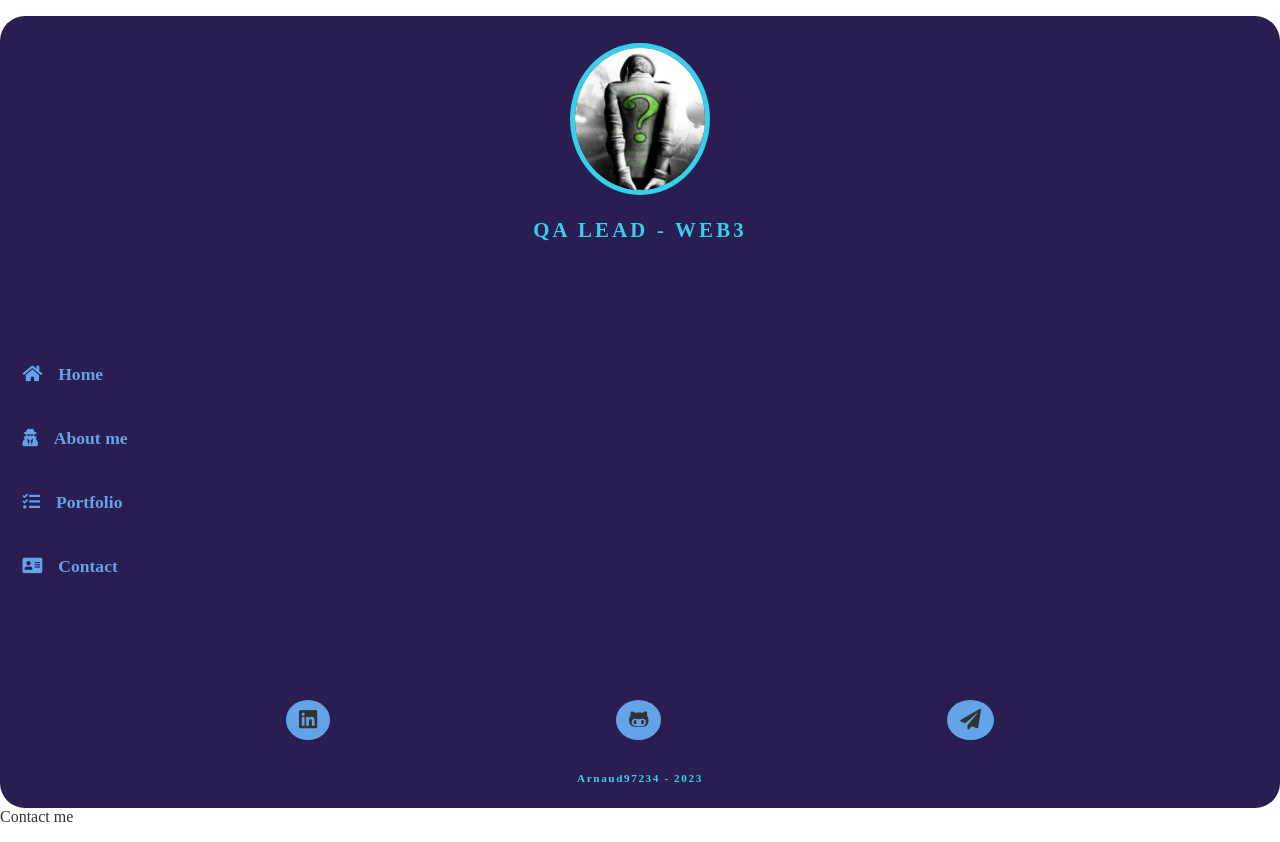
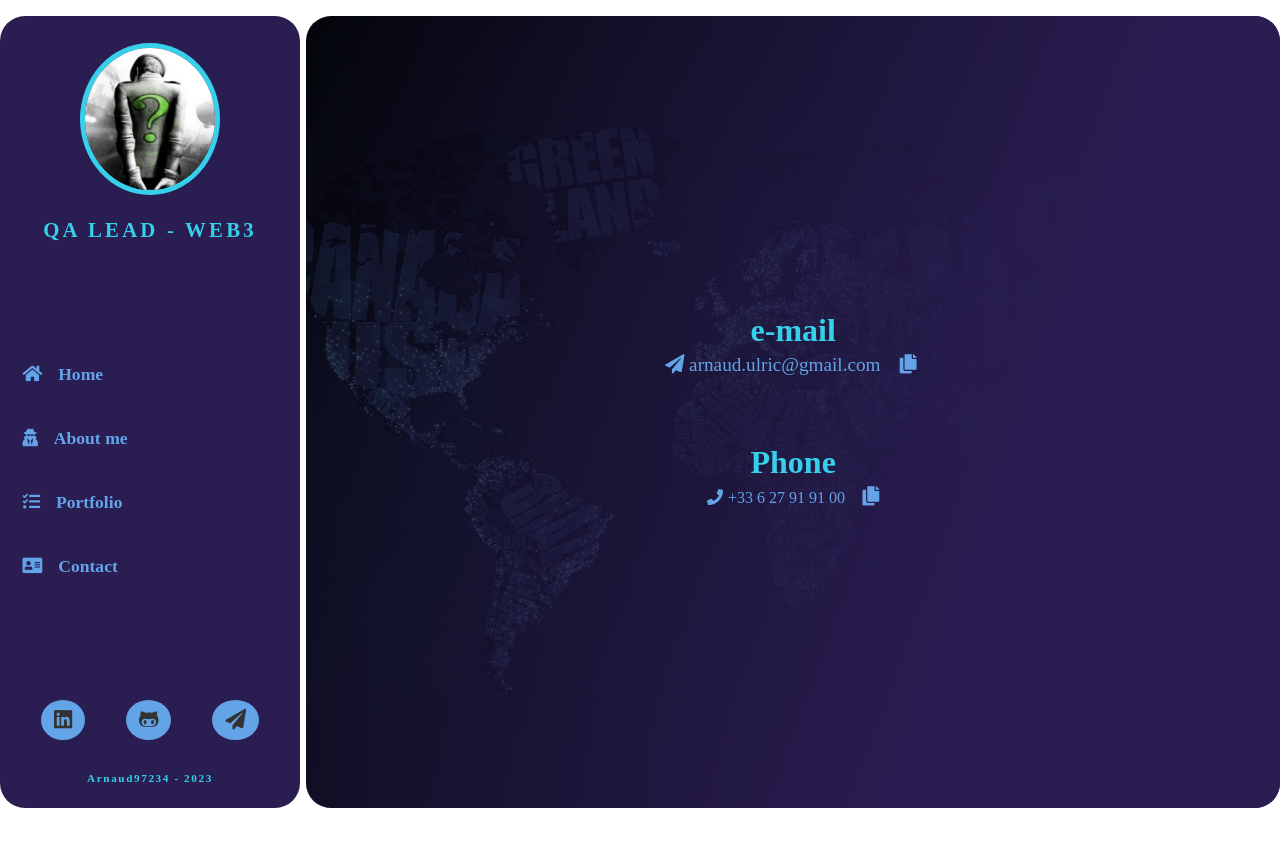
Before and after one commit to aulric-ledger/react-resume, a React (Create React App) app: page /contact in a window 1280 px wide. Built offline with nearby package versions, Linux system fonts and the light colour scheme; a web font is replaced by a local one.

Commit message:
add contact page

```diff
--- a/src/components/expertise/Experience.js
+++ b/src/components/expertise/Experience.js
@@ -7,7 +7,7 @@ const Experience = () => {
       <div className='exp1'>
         <h4>QA Lead - Ledger (NFT - Metaverse)</h4>
         <h5>2022 - Current</h5>
-        <p>
+
         [L]Market is a nft marketplace interacting with Ledger Live
         and in the middle of the whole B2C activities.
         Project is composed of several features and areas.
@@ -17,12 +17,12 @@ const Experience = () => {
           <li>Implement UI regression testing</li>
           <li>Point of contact for interraction between the BU and the rest of Ledger</li>
         </ul>
-        </p>
+
       </div>
       <div className='exp2'>
         <h4>QA Engineer - Ledger Live</h4>
         <h5>2018 - Current</h5>
-        <p>
+
         Ledger Live is a crypto portfolio for Ledger wallet devices so user can Manage his funds (Transfer, Swap, Buy)
         As the first QA of the company I have been implicated in the Ledger Live app development from the first line of code
         I participated in building the QA team, onboard new comers, Junior mentoring, team Lead...
@@ -32,7 +32,7 @@ const Experience = () => {
           <li>Implement common logic automation</li>
           <li>Implement UI regression automation</li>
         </ul>
-        </p>
+
       </div>
       <div className='exp3'>
         <h4>QA Engineer - TVTY</h4>
--- a/src/components/expertise/ProgressBar.js
+++ b/src/components/expertise/ProgressBar.js
@@ -1,7 +1,6 @@
 import React from 'react';
 
 const ProgressBar = (props) => {
-  console.log(props)
   return (
     <div className={props.classname}>
       <h3>{props.title}</h3>
--- a/src/pages/Contact.js
+++ b/src/pages/Contact.js
@@ -1,11 +1,28 @@
 import React from "react";
 import Navigation from "../components/Navigation";
 
-const Contact = () => {
+ const Contact = () => {
+  const email = 'arnaud.ulric@gmail.com';
+  const phone = '+33 6 27 91 91 00';
+  const copyContact = (input) => {
+    navigator.clipboard.writeText(input);
+    alert(input + ' copied to clippboard');
+  }
   return (
-    <div>
+    <div className='contact'>
       <Navigation />
-      <p>Contact me</p>
+      <div className='contactContent'>
+        <div className='emailContent'>
+          <h3>e-mail</h3>
+          <a href={`mailto:${email}`}><i className='fas fa-paper-plane'></i>{email}</a>
+          <button id='copy-email' onClick={()=>copyContact(email)}><i className='fas fa-copy'></i></button>
+        </div>
+        <div className='phoneContent'>
+          <h3>Phone</h3>
+          <button id='phoneTo' onClick={()=>window.open(`tel:${phone}`)}><i className='fas fa-phone'></i>{phone}</button>
+          <button id='copy-phone' onClick={()=>copyContact(phone)}><i className='fas fa-copy'></i></button>
+        </div>
+      </div>
     </div>
   );
 };
--- a/src/pages/Home.js
+++ b/src/pages/Home.js
@@ -11,7 +11,7 @@ const Home = () => {
           <h2>QA Lead (ISTQB Test Analyst)</h2>
           <div className='pdf'>
             <a href='./media/resume.pdf' target='_blank'>
-              <i class='fas fa-download'></i>
+              <i className='fas fa-download'></i>
               <span> Download resume</span>
             </a>
           </div>
--- a/src/styles/components/_navigation.scss
+++ b/src/styles/components/_navigation.scss
@@ -100,6 +100,7 @@
         &:hover {
           transform: scale(115%);
           transition: 0.2s ease;
+          display: block;
           }
       }
     }
--- a/src/styles/pages/_contact.scss
+++ b/src/styles/pages/_contact.scss
@@ -0,0 +1,85 @@
+.contact {
+  .contactContent {
+    @include verticalCenter;
+    min-height: $min-height;
+    max-width: 1200px;
+    position: relative;
+    background: linear-gradient(290deg, $color-1 30%, transparent 100%);
+    border-radius: $border-radius;
+    overflow: hidden;
+    width: 100%;
+    text-align: center;
+    display: grid;
+    grid-template-columns: 1fr;
+    grid-template-rows: 1fr .5fr .5fr 1fr;
+    grid-template-areas:
+      "1"
+      "2"
+      "3"
+      "4";
+    justify-content: space-around;
+
+    &:after {
+      content: '';
+      position: absolute;
+      height: 100%;
+      width: inherit;
+      background: url('../../media/map.jpg') no-repeat center/cover;
+      z-index: -1;
+      filter: brightness(30%);
+    }
+
+    .emailContent {
+      grid-area: 2;
+      font-size: 1.2rem;
+
+      a {
+        color: $color-3;
+        i {
+        padding-right: .3rem;
+        }
+      }
+      button {
+        padding-left: 1.2rem;
+        &:hover {
+          transform: scale(120%);
+          transition: 0.3s ease;
+          }
+      }
+    }
+    .phoneContent {
+      grid-area: 3;
+      font-size: 1.2rem;
+
+      #phoneTo {
+        font-size: 1rem;
+        i {
+          padding-right: .3rem;
+        }
+      }
+
+      #copy-phone i {
+        padding-left: .5rem;
+        &:hover {
+          transform: scale(120%);
+          transition: 0.3s ease;
+          }
+      }
+    }
+
+    h3 {
+      color: $color-4;
+      font-size: 2rem;
+      cursor: default;
+    }
+
+    button {
+      border: none;
+      outline: none;
+      font: inherit;
+      color: $color-3;
+      background: none;
+      padding: .3rem;
+    }
+  }
+}
--- a/src/styles/pages/_home.scss
+++ b/src/styles/pages/_home.scss
@@ -1,10 +1,8 @@
 .home {
-
   .homeContent {
     background: linear-gradient(130deg, $color-1 30%, transparent 100%);
     min-height: $min-height;
     width: 100%;
-    min-height: 500px;
     border-radius: $border-radius;
     position: relative;
     overflow: hidden;
```
